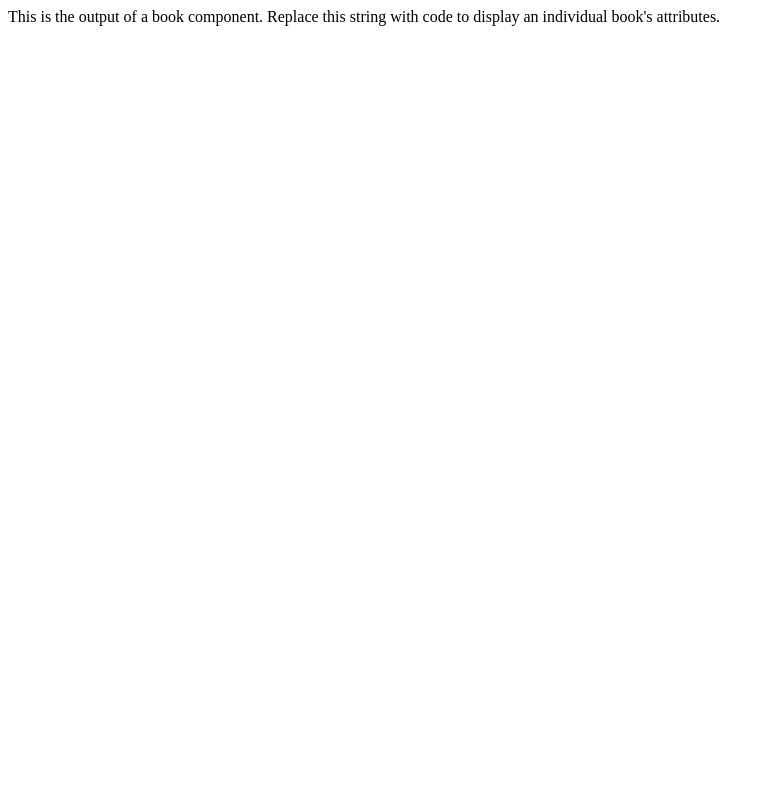
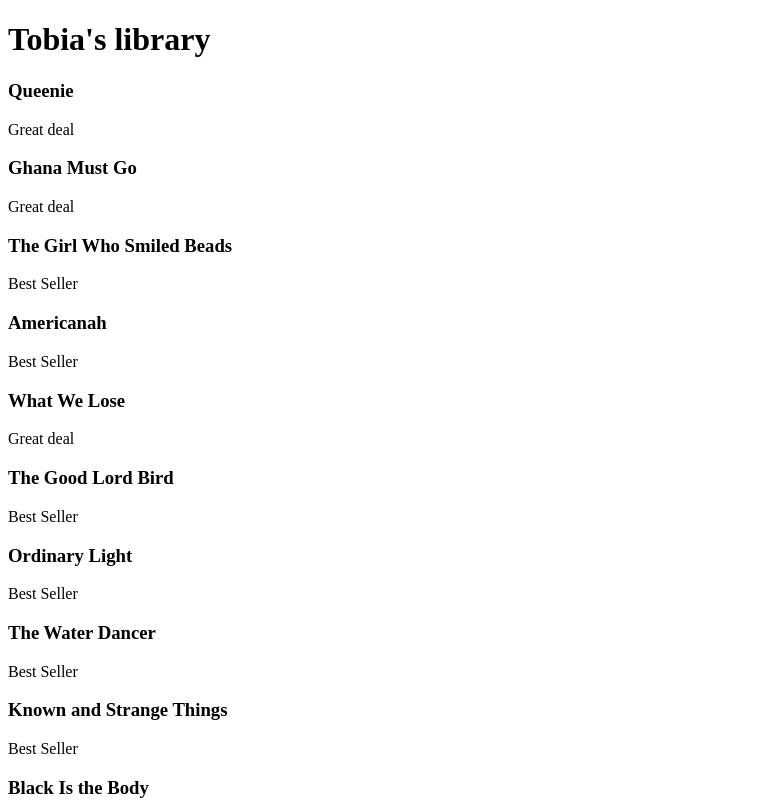
Before and after one commit to black-codher-bootcamp-2022-daly/unit-04-react-starter-files-Cheulie, a React (Create React App) app in the folder bookcase-app/: page / in a window 1280 px wide. Shown: the top 800 px of the page, without its empty margins (0-774 px from the left). Built offline with nearby package versions, Linux system fonts and the light colour scheme.

Commit message:
firsy attempt at bookstore

```diff
--- a/bookcase-app/src/App.js
+++ b/bookcase-app/src/App.js
@@ -1,10 +1,16 @@
-import React from 'react';
-import Book from './components/Book';
-import data from './models/books.json';
+import React, { useState } from "react";
+
+import Book from "./components/Book";
+import data from "./models/books.json";
 
 function App() {
-  const books = data;
-  return <Book/>;
+  // const books = data
+  const [books] = useState(data);
+
+  return <div>
+  <h1>Tobia's library</h1>
+  {books.map((book) => <Book key={book.id} book={book} />)}
+  </div>
 }
 
 export default App;
--- a/bookcase-app/src/components/Book.js
+++ b/bookcase-app/src/components/Book.js
@@ -1,7 +1,30 @@
-import React from 'react';
+import React from "react";
+import PropTypes from "prop-types";
 
-function Book() {
-  return "This is the output of a book component. Replace this string with code to display an individual book's attributes.";
+function Book({book}) {
+  const { title } = book.volumeInfo;
+  const { retailPrice } = book.saleInfo;
+  return (
+    <div>
+      <h3>{title}</h3>
+      {retailPrice && retailPrice.amount < 3 ? "Great deal" : "Best Seller"}
+    </div>
+  );
 }
 
+Book.propTypes = {
+  book: PropTypes.shape({
+    volumeInfo: PropTypes.shape({
+      title: PropTypes.string.isRequired,
+      authors: PropTypes.array.isRequired,
+      description: PropTypes.string.isRequired,
+    }),
+    saleInfo: PropTypes.shape({
+      retailPrice: PropTypes.shape({
+        amount: PropTypes.number.isRequired,
+      }),
+    }),
+  }),
+};
+
 export default Book;
```
Also changed, not shown: bookcase-app/src/components/list.js (added, +11 -0 lines), bookcase-app/src/index.js (line endings or trailing spaces), 1 other file (tests, documents, lock files or other folders).
